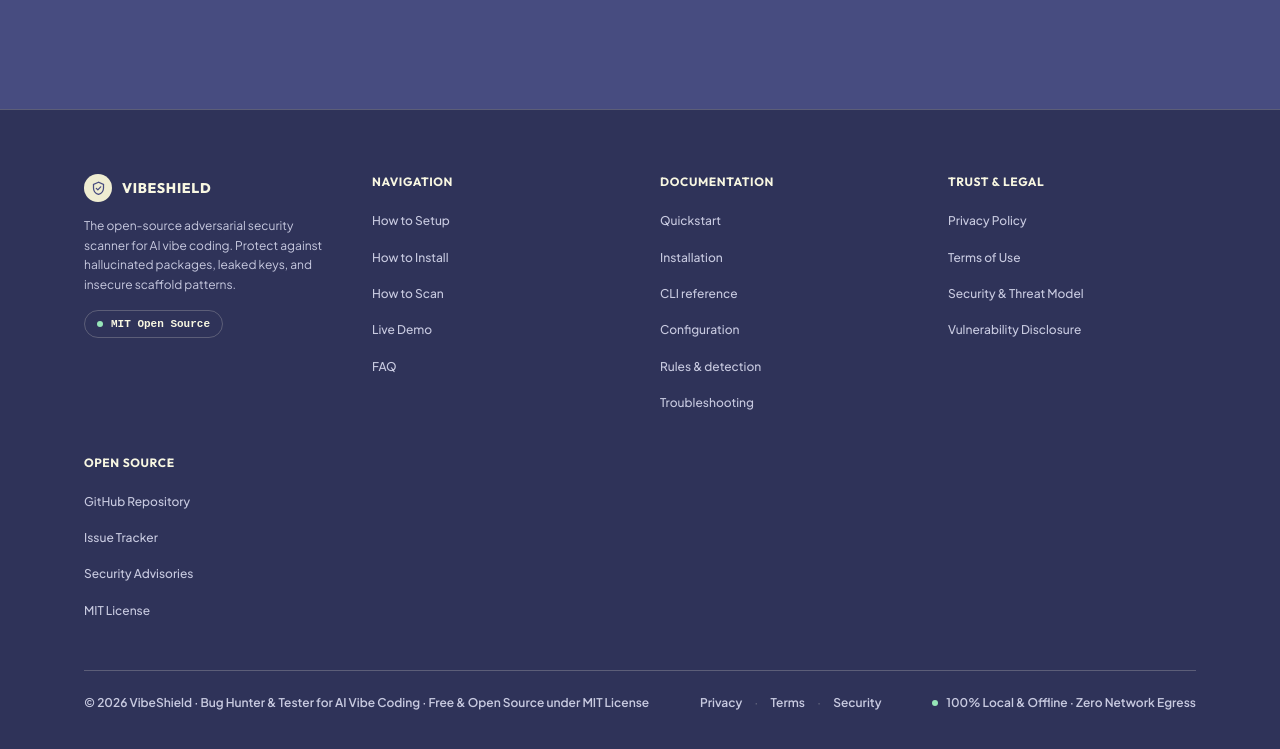
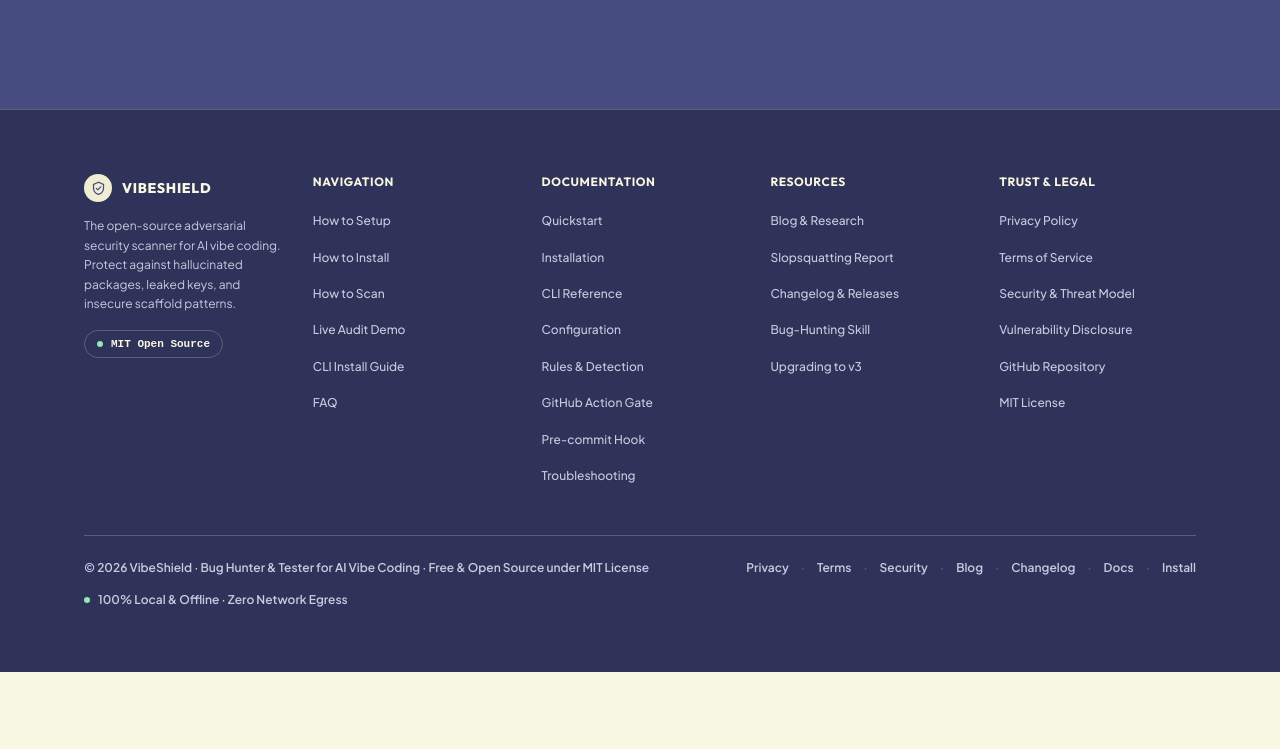
Before and after one commit to rajviyash9136freefr-tech/vibeshield, an Astro site in the folder site/: page / in a window 1280 px wide. Shown: the part 7596-8345 px from the top of the page. After the commit the page ends 8268 px from the top, so only its background shows below. Built offline with nearby package versions, Linux system fonts and the light colour scheme; Astro itself is replaced by a stand-in of ours.

Commit message:
fix(footer): align 5-column grid and include all pages in navigation and bottom bar

```diff
--- a/site/src/components/ui/Footer.astro
+++ b/site/src/components/ui/Footer.astro
@@ -8,7 +8,7 @@
   style="background-color: var(--ink-strong); color: var(--on-ink); border-top: 1px solid var(--border-on-ink);"
 >
   <div class="wrap py-14 lg:py-16">
-    <div class="grid grid-cols-1 gap-10 sm:grid-cols-2 lg:grid-cols-4">
+    <div class="grid grid-cols-1 gap-8 sm:grid-cols-2 md:grid-cols-3 lg:grid-cols-5">
       <!-- Col 1: Brand & Purpose -->
       <div>
         <div class="flex items-center gap-2.5 font-bold tracking-tight text-sm font-display" style="color: var(--on-ink)">
@@ -46,7 +46,7 @@
         </div>
       </div>
 
-      <!-- Cols 2-4: Navigation Links -->
+      <!-- Cols 2-5: Navigation Links -->
       {FOOTER.cols.map((col) => (
         <nav aria-label={col.title}>
           <h2 class="text-xs font-display font-bold uppercase tracking-wider" style="color: var(--on-ink)">{col.title}</h2>
@@ -77,7 +77,7 @@
       style="border-top: 1px solid var(--border-on-ink); color: var(--on-ink-soft);"
     >
       <span>{FOOTER.bottom}</span>
-      <div class="flex items-center gap-3">
+      <div class="flex flex-wrap items-center gap-x-3 gap-y-1">
         <a
           href={baseHref('/privacy')}
           class="hover:underline transition-colors"
@@ -101,6 +101,38 @@
           onmouseover="this.style.color='var(--on-ink)'"
           onmouseout="this.style.color='var(--on-ink-soft)'"
         >Security</a>
+        <span aria-hidden="true" style="color: var(--border-on-ink)">·</span>
+        <a
+          href={baseHref('/blog')}
+          class="hover:underline transition-colors"
+          style="color: var(--on-ink-soft);"
+          onmouseover="this.style.color='var(--on-ink)'"
+          onmouseout="this.style.color='var(--on-ink-soft)'"
+        >Blog</a>
+        <span aria-hidden="true" style="color: var(--border-on-ink)">·</span>
+        <a
+          href={baseHref('/changelog')}
+          class="hover:underline transition-colors"
+          style="color: var(--on-ink-soft);"
+          onmouseover="this.style.color='var(--on-ink)'"
+          onmouseout="this.style.color='var(--on-ink-soft)'"
+        >Changelog</a>
+        <span aria-hidden="true" style="color: var(--border-on-ink)">·</span>
+        <a
+          href={baseHref('/docs')}
+          class="hover:underline transition-colors"
+          style="color: var(--on-ink-soft);"
+          onmouseover="this.style.color='var(--on-ink)'"
+          onmouseout="this.style.color='var(--on-ink-soft)'"
+        >Docs</a>
+        <span aria-hidden="true" style="color: var(--border-on-ink)">·</span>
+        <a
+          href={baseHref('/install')}
+          class="hover:underline transition-colors"
+          style="color: var(--on-ink-soft);"
+          onmouseover="this.style.color='var(--on-ink)'"
+          onmouseout="this.style.color='var(--on-ink-soft)'"
+        >Install</a>
       </div>
       <span class="flex items-center gap-2">
         <span class="h-1.5 w-1.5 rounded-full" style="background: var(--ok-on-ink)"></span>
--- a/site/src/data/site.ts
+++ b/site/src/data/site.ts
@@ -223,7 +223,8 @@
         ['How to Setup', '/#agents'],
         ['How to Install', '/#install'],
         ['How to Scan', '/#how-to-scan'],
-        ['Live Demo', '/#scanner'],
+        ['Live Audit Demo', '/#scanner'],
+        ['CLI Install Guide', '/install'],
         ['FAQ', '/#faq'],
       ] as [string, string][],
     },
@@ -232,27 +233,32 @@
       links: [
         ['Quickstart', '/docs/quickstart'],
         ['Installation', '/docs/installation'],
-        ['CLI reference', '/docs/cli'],
+        ['CLI Reference', '/docs/cli'],
         ['Configuration', '/docs/config'],
-        ['Rules & detection', '/docs/rules'],
+        ['Rules & Detection', '/docs/rules'],
+        ['GitHub Action Gate', '/docs/github-action'],
+        ['Pre-commit Hook', '/docs/pre-commit'],
         ['Troubleshooting', '/docs/troubleshooting'],
+      ] as [string, string][],
+    },
+    {
+      title: 'Resources',
+      links: [
+        ['Blog & Research', '/blog'],
+        ['Slopsquatting Report', '/blog/slopsquatting-explained'],
+        ['Changelog & Releases', '/changelog'],
+        ['Bug-Hunting Skill', '/docs/skill'],
+        ['Upgrading to v3', '/docs/migration-v3'],
       ] as [string, string][],
     },
     {
       title: 'Trust & Legal',
       links: [
         ['Privacy Policy', '/privacy'],
-        ['Terms of Use', '/terms'],
+        ['Terms of Service', '/terms'],
         ['Security & Threat Model', '/security'],
         ['Vulnerability Disclosure', '/security#disclosure'],
-      ] as [string, string][],
-    },
-    {
-      title: 'Open Source',
-      links: [
         ['GitHub Repository', siteConfig.social.github],
-        ['Issue Tracker', siteConfig.social.issues],
-        ['Security Advisories', siteConfig.social.securityAdvisories],
         ['MIT License', siteConfig.social.license],
       ] as [string, string][],
     },
```
